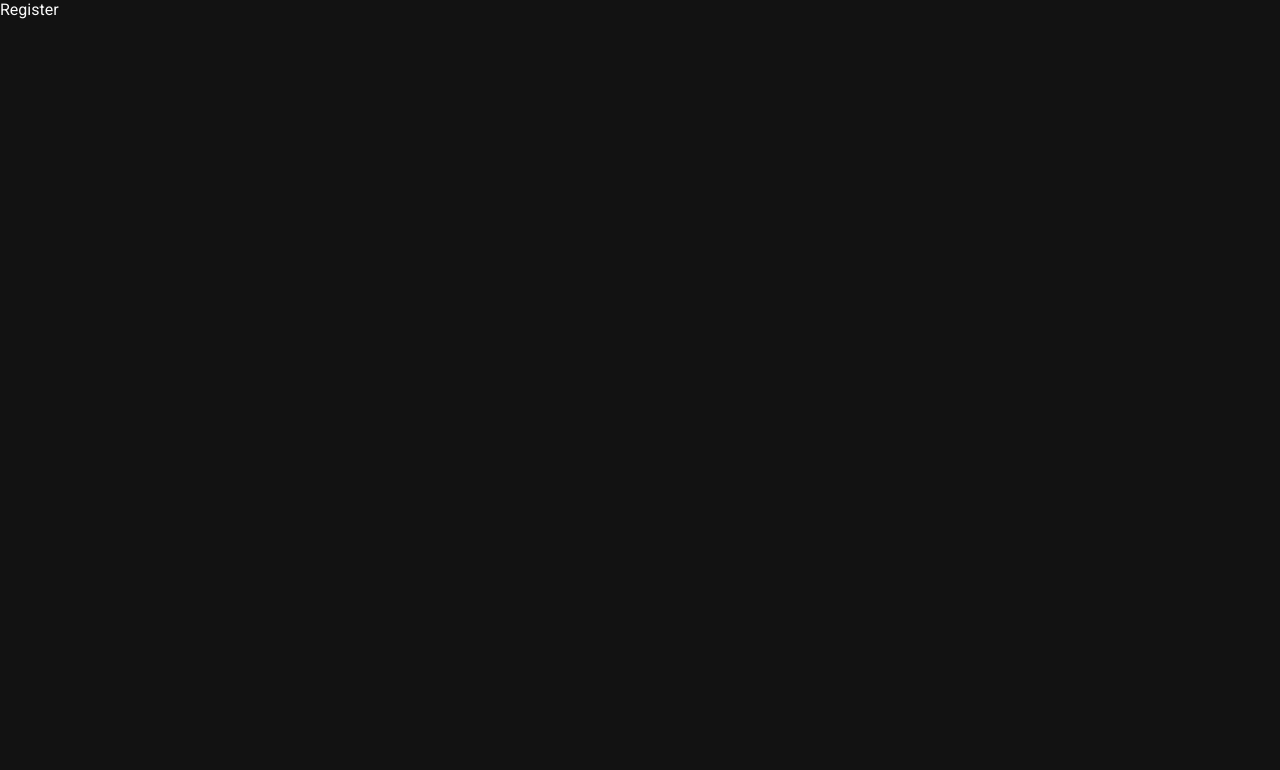
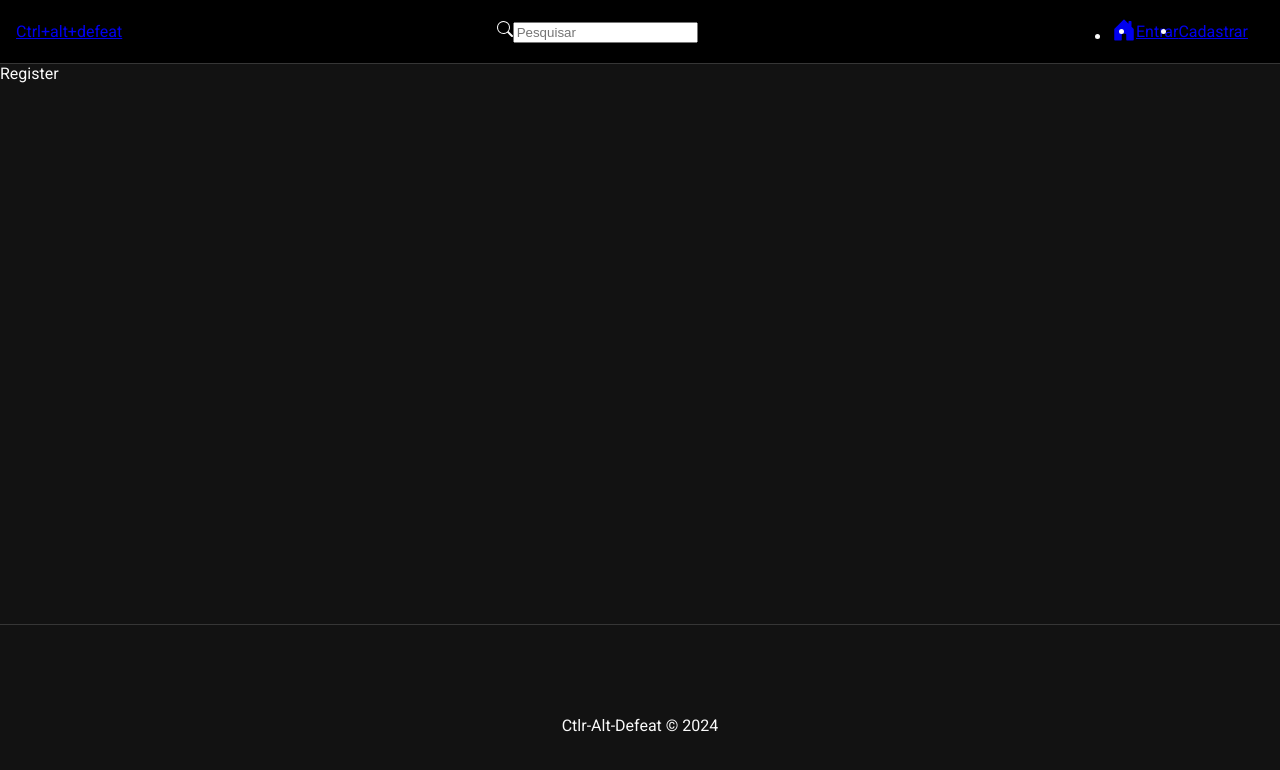
Before and after one commit to S204-Inatel-2024-1/Front_Ctrl-Alt-Defeat, a React (Create React App) app in the folder front_ctrl-alt-defeat/: page /register in a window 1280 px wide. Shown: the top 770 px of the page. Built offline with nearby package versions, Linux system fonts and the light colour scheme.

Commit message:
Iniciando customizacao da nova interface

```diff
--- a/front_ctrl-alt-defeat/src/App.css
+++ b/front_ctrl-alt-defeat/src/App.css
@@ -0,0 +1,3 @@
+.container {
+    min-height: 70vh;
+}
--- a/front_ctrl-alt-defeat/src/App.js
+++ b/front_ctrl-alt-defeat/src/App.js
@@ -1,6 +1,11 @@
 import './App.css';
 import { BrowserRouter, Route, Routes, Navigate } from 'react-router-dom';
 
+//Components
+import Navbar from './components/Navbar'
+import Footer from './components/Footer'
+
+// Pages
 import Home from "./pages/home/Home"
 import Login from './pages/auth/Login';
 import Register from './pages/auth/Register';
@@ -9,11 +14,15 @@
   return (
     <div className="App">
       <BrowserRouter>
+      <Navbar />
+      <div className='container'>
         <Routes>
           <Route path='/' element={<Home />} />
           <Route path="/Login" element={<Login/>} />
           <Route path="/register" element={<Register />}/>
         </Routes>
+      </div>
+        <Footer/>
       </BrowserRouter>
     </div>
   );
--- a/front_ctrl-alt-defeat/src/components/Footer.css
+++ b/front_ctrl-alt-defeat/src/components/Footer.css
@@ -0,0 +1,8 @@
+#footer {
+    background-color:#121212;
+    height: 200px;
+    display: flex;
+    justify-content: center;
+    align-items: center;
+    border-top: 1px solid #363636;
+}
--- a/front_ctrl-alt-defeat/src/components/Footer.js
+++ b/front_ctrl-alt-defeat/src/components/Footer.js
@@ -1,9 +1,9 @@
 import './Footer.css'
 
 const Footer = () => {
-  return (
-    <div>Footer</div>
-  )
+  return (<footer id="footer">
+    <p>Ctlr-Alt-Defeat &copy; 2024</p>
+  </footer>)
 }
 
 export default Footer
--- a/front_ctrl-alt-defeat/src/components/Navbar.css
+++ b/front_ctrl-alt-defeat/src/components/Navbar.css
@@ -0,0 +1,44 @@
+#nav {
+    display: flex;
+    justify-content: space-between;
+    align-items: center;
+    background-color:#000;
+    border-bottom: 1px solid #363636;
+    padding: 0.1em 1em;
+}
+
+#serch-form{
+    position: relative;
+    width: 20%;
+}
+
+#search-form svg{
+    position: absolute;
+    top: 10px;
+    left: 9px;
+}
+
+#search-form input{
+    padding-left: 2.5em;
+    border: none;
+    border-radius: 5px;
+    width: 100%;
+    margin:0;
+}
+
+#nav-links{
+    display: flex;
+    align-items: center;
+}
+
+#nav-links{
+    margin-right: 1em;
+}
+
+#nav-link span{
+    cursor: pointer;
+}
+
+#nav-links svg{
+    font-size: 1.5em;
+}
--- a/front_ctrl-alt-defeat/src/components/Navbar.js
+++ b/front_ctrl-alt-defeat/src/components/Navbar.js
@@ -1,8 +1,34 @@
 import './Navbar.css'
+
+// Components
+import { NavLink, Link } from 'react-router-dom'
+import { BsSearch, BsHouseDoorFill, BsFillPersonFill, BsFillCameraFill } from 'react-icons/bs'
 
 const Navbar = () => {
   return (
-    <div>Navbar</div>
+    <nav id="nav">
+      <Link to="/">
+        Ctrl+alt+defeat
+      </Link>
+      <form>
+        <BsSearch />
+        <input type='text' placeholder='Pesquisar' />
+      </form>
+      <ul id='nav-links'>
+        <li>
+          <NavLink to="/">
+            <BsHouseDoorFill />
+          </NavLink>
+        </li>
+        <li>
+          <NavLink to='/login'> Entrar</NavLink>
+        </li>
+        <li>
+          <NavLink to='/Register'> Cadastrar</NavLink>
+        </li>
+
+      </ul>
+    </nav>
   )
 }
 
```
